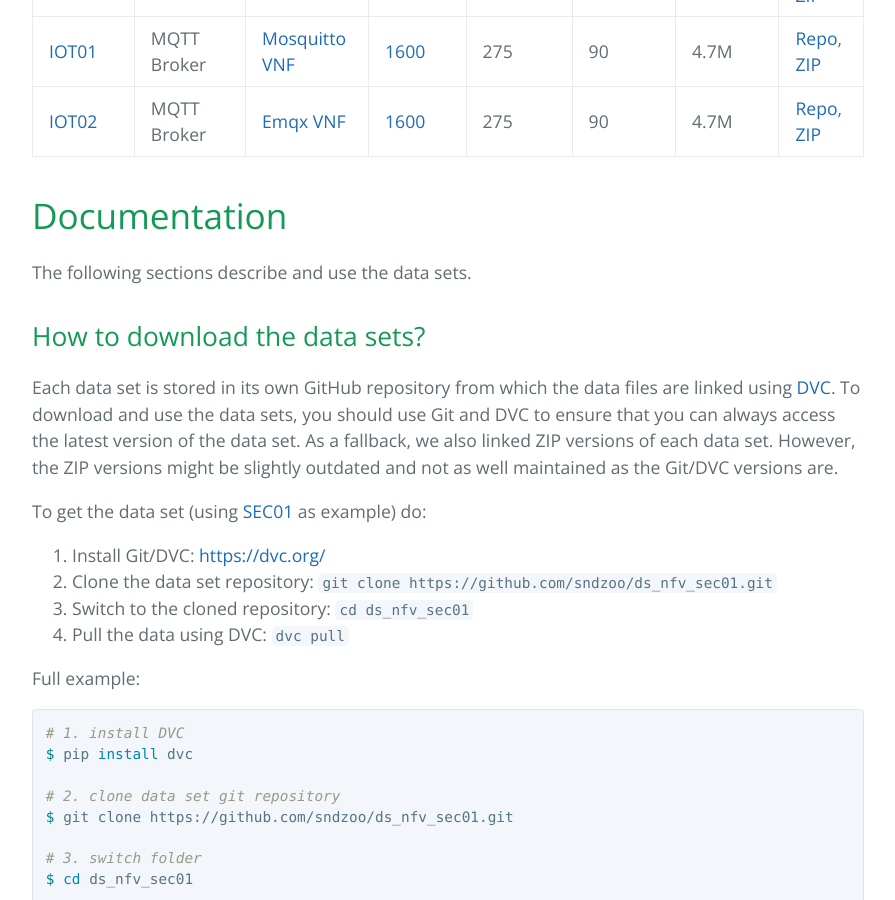
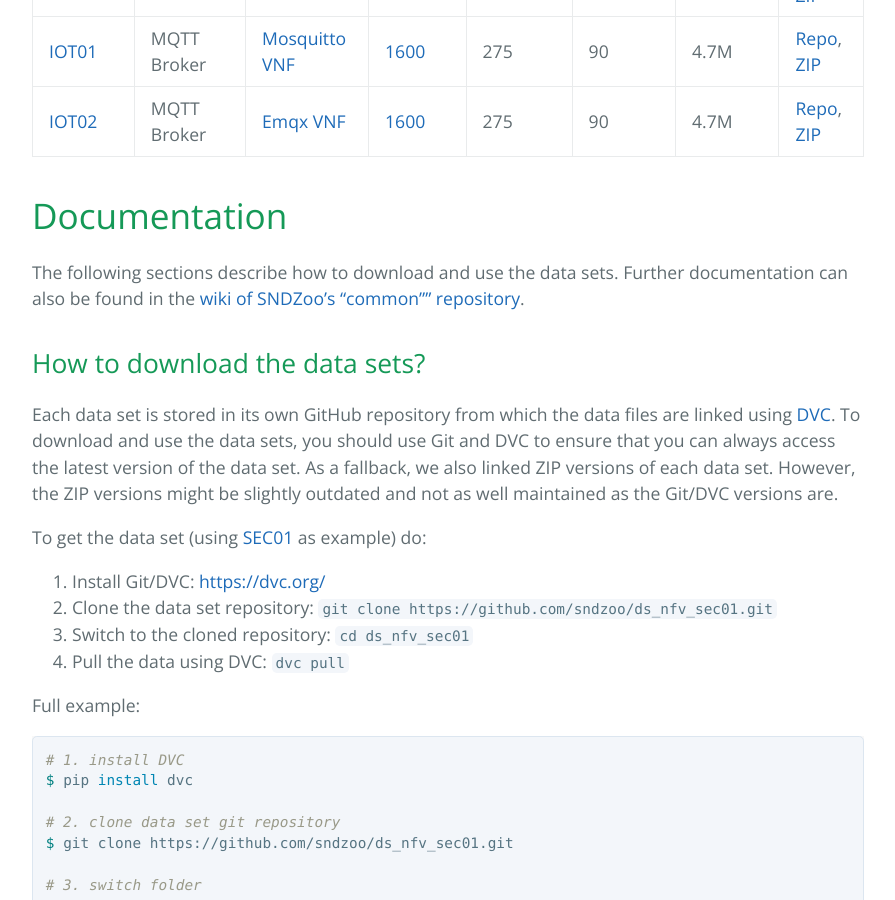
Before and after one commit to sndzoo/sndzoo.github.io, a Jekyll site: the page built from index.md, in a window 1280 px wide and 900 px high, scrolled down 1844 px. Shown: the whole window, without its empty margins (192-1087 px from the left). Built offline with Jekyll 4.4.1, drawn with Linux system fonts in a browser that asks for light colours; our own code applies the rules of GitHub Pages for plain Markdown files.

Commit message:
update
Signed-off-by: peusterm <manuel.peuster@uni-paderborn.de>

```diff
--- a/index.md
+++ b/index.md
@@ -46,7 +46,7 @@ Overview of data sets available in the SNDZoo:
 
 # [](#documentation)Documentation
 
-The following sections describe and use the data sets.
+The following sections describe how to download and use the data sets. Further documentation can also be found in the [wiki of SNDZoo's "common"" repository](https://github.com/sndzoo/common/wiki).
 
 ## How to download the data sets?
 
```
